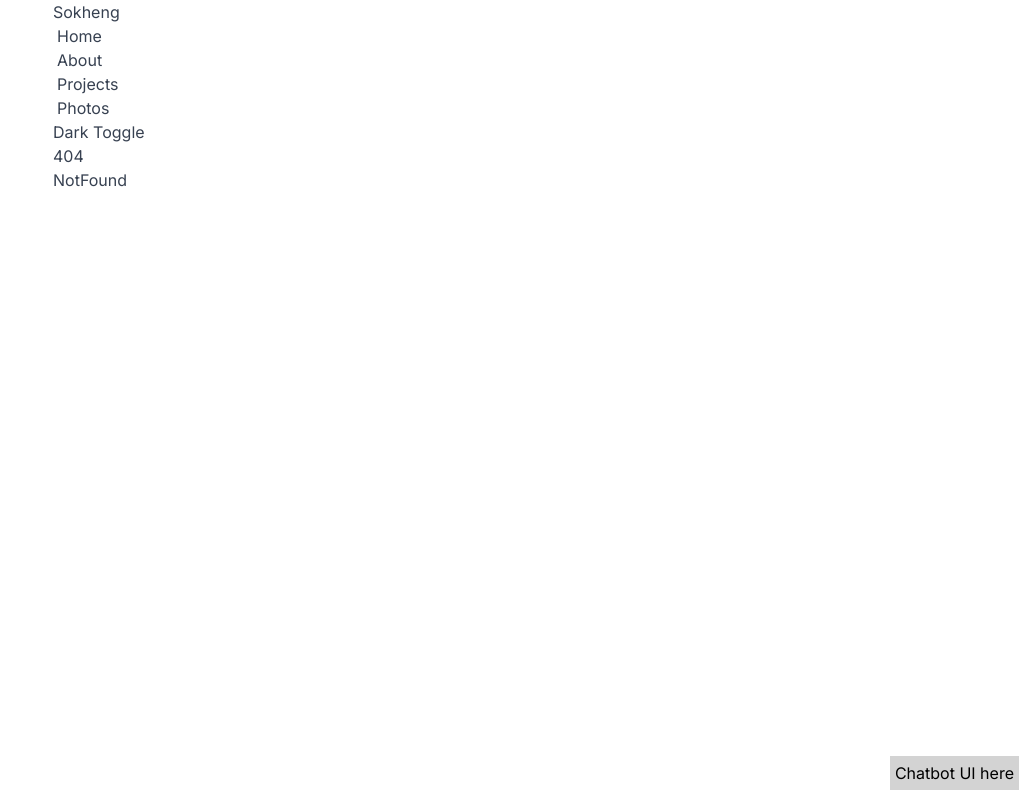
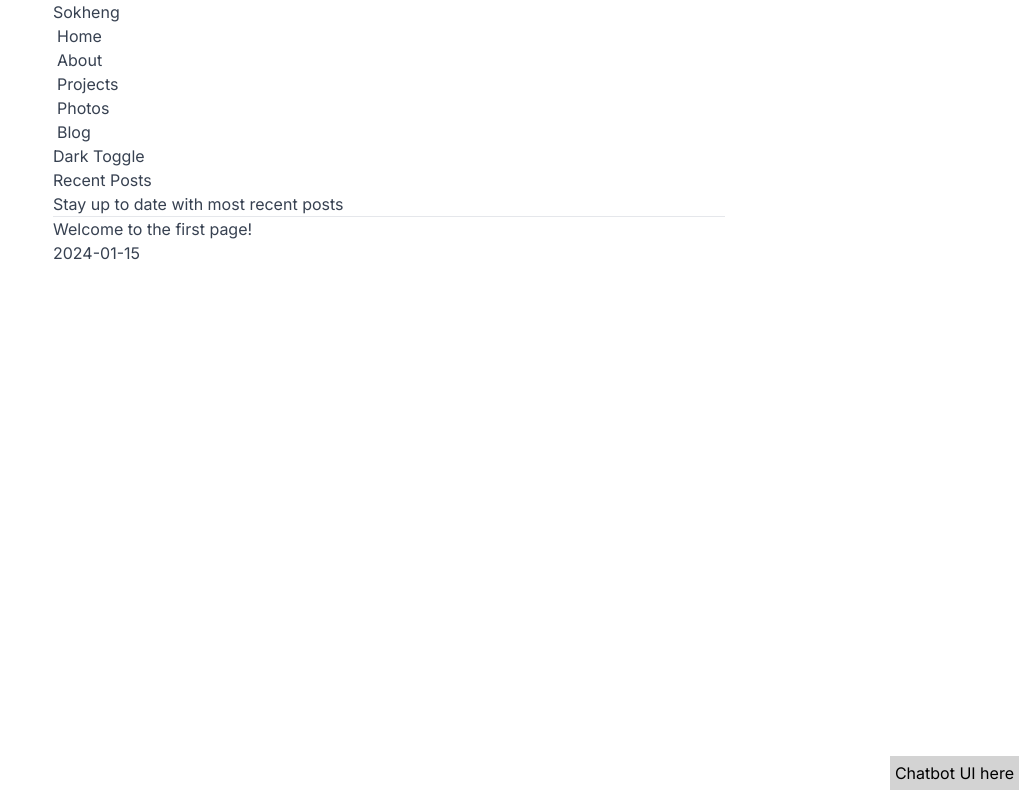
Before and after one commit to sokkhengg/NextJS-Supabase, a Next.js app: page /blog in a window 1280 px wide. Before the commit this address had no page. Shown: the whole page, without its empty margins (251-1280 px from the left). Built offline with nearby package versions, Linux system fonts and the light colour scheme.

Commit message:
Metadata and frontmatter

```diff
--- /dev/null
+++ b/app/blog/globals.css
@@ -0,0 +1,11 @@
+@tailwind base;
+@tailwind components;
+@tailwind utilities;
+
+body {
+  @apply bg-white text-gray-700 container mx-auto dark:bg-gray-900 dark:text-gray-300 max-w-2xl
+}
+
+hr {
+  @apply my-8 border-gray-200 dark:border-gray-800
+}
--- /dev/null
+++ b/app/blog/page.js
@@ -0,0 +1,44 @@
+import Link from 'next/link'
+import { getPost } from '@/lib/posts'
+import fs from 'fs'
+import path from 'path'
+
+export default async function BlogPostsPage() {
+  const files = fs.readdirSync(
+    path.join(
+      process.cwd(), 'content'
+    )
+  )
+
+  const posts = await Promise.all(
+    files.map(async filename => {
+      const { frontmatter } = await getPost(filename)
+
+      return {
+        frontmatter,
+        slug: filename.replace('.mdx', '')
+      }
+    })
+  )
+
+  console.log(posts)
+
+  return (
+    <>
+      <h1 className="mb-8 text-xl">Recent Posts</h1>
+
+      <div className="text-lg text-gray-600 dark:text-gray-400 mb-8">Stay up to date with most recent posts</div>
+
+      <hr />
+
+      <ul className="grid grid-cols-1 md:grid-cols-2 gap-8">
+        {posts.map(post => (
+          <li key={post.slug}>
+            <Link href={`/blog/${post.slug}`} className="text-2xl font-semibold text-gray-800 dark:text-gray-200">{post.frontmatter.title}</Link>
+            <div className="text-gray-400 text-sm mt-2">{post.frontmatter.date}</div>
+          </li>
+        ))}
+      </ul>
+    </>
+  )
+}
--- a/components/navigation.js
+++ b/components/navigation.js
@@ -10,6 +10,9 @@
           <li> <Link href="/about" className={styles.link}>About</Link></li>
           <li> <Link href="/about/projects" className={styles.link}>Projects</Link></li>
           <li> <Link href="/photos" className={styles.link}>Photos</Link></li>
+          <li>
+          <Link href="/blog" className={styles.link}>Blog</Link>
+        </li>
         </ul>
 
     </nav>
--- a/content/first.mdx
+++ b/content/first.mdx
@@ -1,4 +1,8 @@
-<div className="prose dark:prose-invert">
+---
+title: Welcome to the first page!
+description: This is our first post
+date: "2024-01-15"
+---
 
 # Welcome to the first page!
 
@@ -11,4 +15,3 @@
 - Three
 
 Checkout my React component:
-</div>
--- /dev/null
+++ b/lib/posts.js
@@ -0,0 +1,21 @@
+import fs from 'fs'
+import path from 'path'
+import { compileMDX } from 'next-mdx-remote/rsc'
+
+export function loadPost(slug) {
+    const filename = slug.endsWith('.mdx') ? slug : `${slug}.mdx`
+  return fs.readFileSync(
+    path.join(process.cwd(), 'content', filename)
+  )
+}
+
+export async function getPost(slug) {
+    const source = loadPost(slug)
+
+    return await compileMDX({
+      source,
+      options: {
+        parseFrontmatter: true
+      }
+    })
+  }
```
Also changed, not shown: app/blog/[slug]/page.js (+10 -18 lines).
